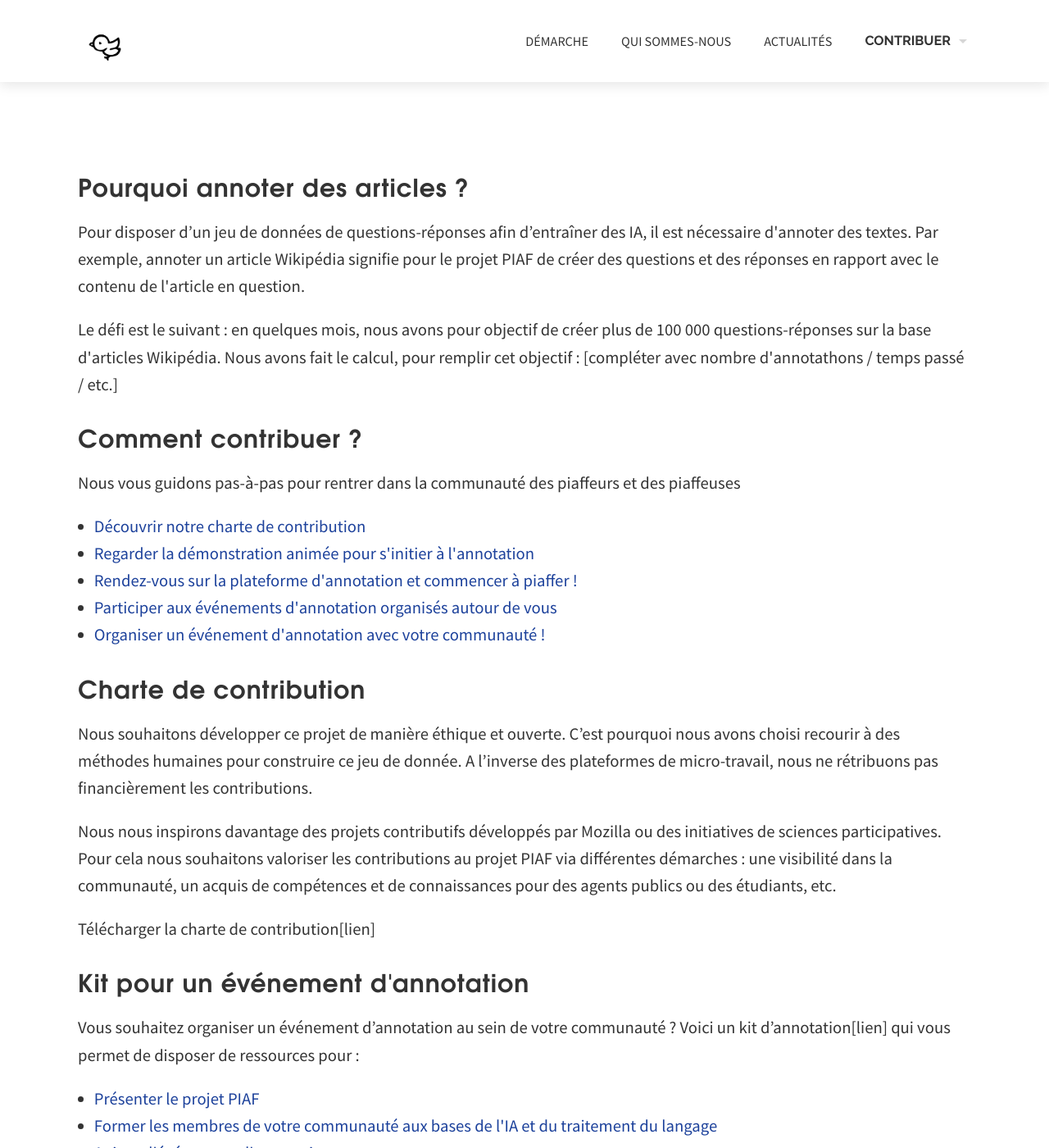
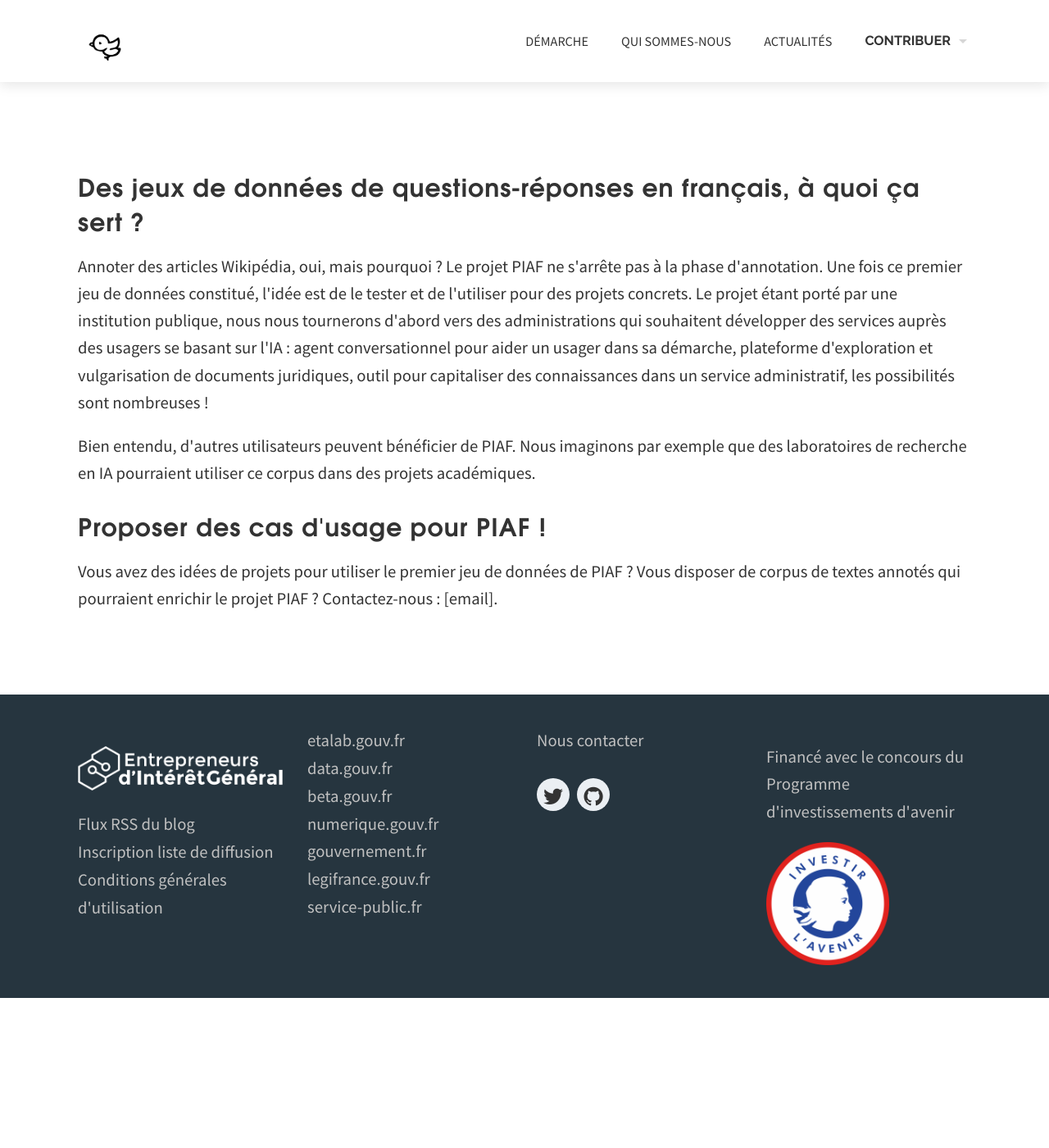
Before and after one commit to etalab/piaf-site, a Jekyll site: the page built from candidature-defi.html, in a window 1280 px wide and 1400 px high. Shown: the whole window at 82% size. Built offline with Jekyll 4.4.1, drawn with Linux system fonts in a browser that asks for light colours; nearby versions of some CDN libraries; some web fonts are replaced; library files that are not in the unit come from our copies; some of the changed text lies outside the part shown.

Commit message:
Update candidature-defi.html
Update page "proposer un cas d'usage".

```diff
--- a/candidature-defi.html
+++ b/candidature-defi.html
@@ -6,46 +6,16 @@
 <div class='full'>
     <div class='row'>
 	<div class='large-12 columns'>
-	    <h2>Pourquoi annoter des articles ?</h2>
+	    <h2>Des jeux de données de questions-réponses en français, à quoi ça sert ?</h2>
 
-		<p>Pour disposer d’un jeu de données de questions-réponses afin d’entraîner des IA, il est nécessaire d'annoter des textes. Par exemple, annoter un article Wikipédia signifie pour le projet PIAF de créer des questions et des réponses en rapport avec le contenu de l'article en question.</p>
+		<p>Annoter des articles Wikipédia, oui, mais pourquoi ? Le projet PIAF ne s'arrête pas à la phase d'annotation. Une fois ce premier jeu de données constitué, l'idée est de le tester et de l'utiliser pour des projets concrets. Le projet étant porté par une institution publique, nous nous tournerons d'abord vers des administrations qui souhaitent développer des services auprès des usagers se basant sur l'IA : agent conversationnel pour aider un usager dans sa démarche, plateforme d'exploration et vulgarisation de documents juridiques, outil pour capitaliser des connaissances dans un service administratif, les possibilités sont nombreuses ! </p>
 
-	    	<p>Le défi est le suivant : en quelques mois, nous avons pour objectif de créer plus de 100 000 questions-réponses sur la base d'articles Wikipédia. Nous avons fait le calcul, pour remplir cet objectif : [compléter avec nombre d'annotathons / temps passé / etc.] </p>
+	    	<p>Bien entendu, d'autres utilisateurs peuvent bénéficier de PIAF. Nous imaginons par exemple que des laboratoires de recherche en IA pourraient utiliser ce corpus dans des projets académiques.</p>
 
-	    <h2>Comment contribuer ?</h2>
+	    <h2>Proposer des cas d'usage pour PIAF !</h2>
 
-	    <p>Nous vous guidons pas-à-pas pour rentrer dans la communauté des piaffeurs et des piaffeuses </p>
+	    <p>Vous avez des idées de projets pour utiliser le premier jeu de données de PIAF ? Vous disposer de corpus de textes annotés qui pourraient enrichir le projet PIAF ? Contactez-nous : [email]. </p>
 
-	    <ul>
-
-		<li><a href="/docs/20180504-AAP-EIG3.pdf">Découvrir notre charte de contribution</a></li>
-		<li><a href="/docs/20180504-AAP-EIG3.pdf">Regarder la démonstration animée pour s'initier à l'annotation</a></li>
-		<li><a href="/defis.html">Rendez-vous sur la plateforme d'annotation et commencer à piaffer !</a></li>
-		<li><a href="/docs/AAPEIG3_Fichedetaillee.pdf">Participer aux événements d'annotation organisés autour de vous</a></li>
-		<li><a href="/docs/AAPEIG3_Fichedetaillee.pdf">Organiser un événement d'annotation avec votre communauté !</a></li>
-
-	    </ul>
-
-		 <h2>Charte de contribution</h2>
-
-	    <p>Nous souhaitons développer ce projet de manière éthique et ouverte. C’est pourquoi nous avons choisi recourir à des méthodes humaines pour construire ce jeu de donnée. A l’inverse des plateformes de micro-travail, nous ne rétribuons pas financièrement les contributions.</p>
-
-	    <p> Nous nous inspirons davantage des projets contributifs développés par Mozilla ou des initiatives de sciences participatives. Pour cela nous souhaitons valoriser les contributions au projet PIAF via différentes démarches : une visibilité dans la communauté, un acquis de compétences et de connaissances pour des agents publics ou des étudiants, etc.</p>
-
-		<p>Télécharger la charte de contribution[lien]</p>
-
-	<h2>Kit pour un événement d'annotation</h2>
-
-	    <p>Vous souhaitez organiser un événement d’annotation au sein de votre communauté ? Voici un kit d’annotation[lien] qui vous permet de disposer de ressources pour :</p>
-
-		<ul>
-
-		<li><a href="/docs/20180504-AAP-EIG3.pdf">Présenter le projet PIAF</a></li>
-		<li><a href="/docs/20180504-AAP-EIG3.pdf">Former les membres de votre communauté aux bases de l'IA et du traitement du langage</a></li>
-		<li><a href="/defis.html">Animer l'événement d'annotation</a></li>
-		<li><a href="/docs/AAPEIG3_Fichedetaillee.pdf">Valoriser votre participation au projet</a></li>
-
-	    </ul>
 
 	    <div class='four spacing'></div>
 	</div>
```
